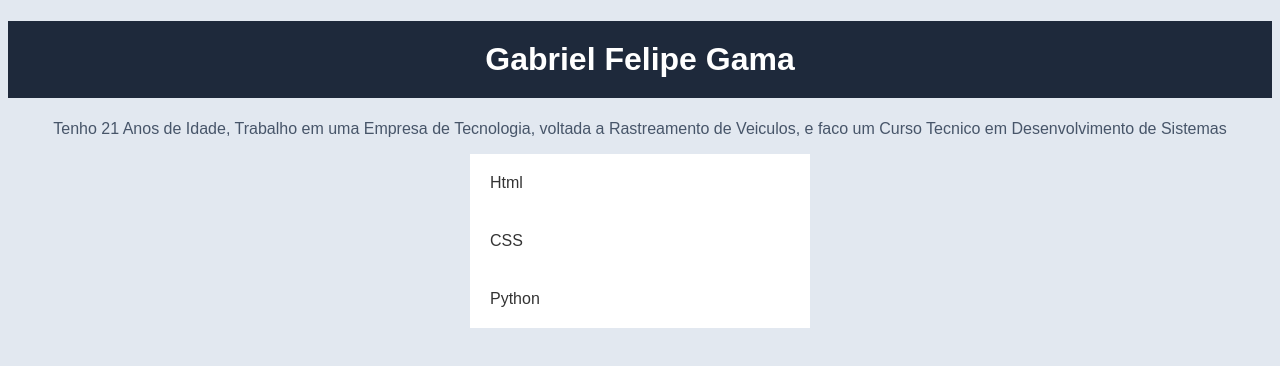
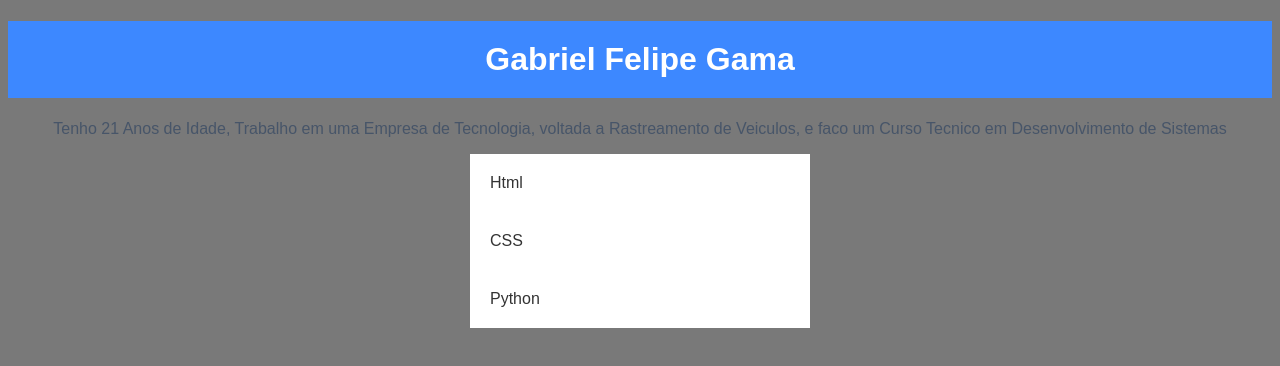
Before and after one commit to Gamma044/meu-portfolio-frontend_aula01, a plain HTML site: page index.html in a window 1280 px wide. Drawn offline with Linux system fonts and the light colour scheme.

Commit message:
Aplicando cores de fundo e alinhamento no CSS

```diff
--- a/style.css
+++ b/style.css
@@ -1,11 +1,11 @@
 body {
-    background-color: #e2e8f0;
+    background-color: #797979;
     font-family: Arial, sans-serif;
     color: #333333;
 }
 
 h1 {
-    background-color: #1e293b; /* Fundo azul escuro */
+    background-color: #3d88ff; /* Fundo azul escuro */
     color: #ffffff;            /* Texto branco */
     text-align: center;        /* Alinhamento ao centro */
     padding: 20px;             /* Espaço interno para o texto respirar */
```
